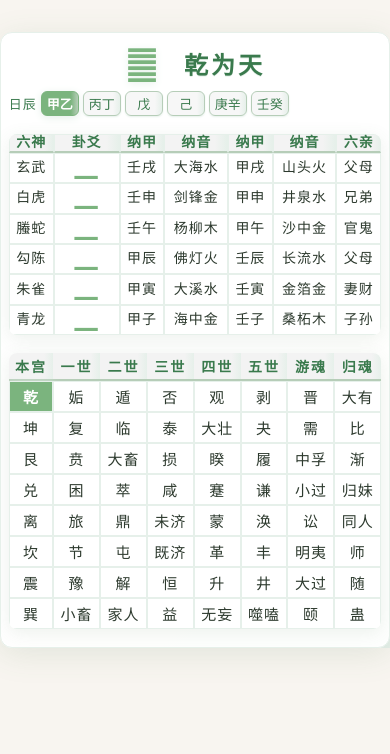
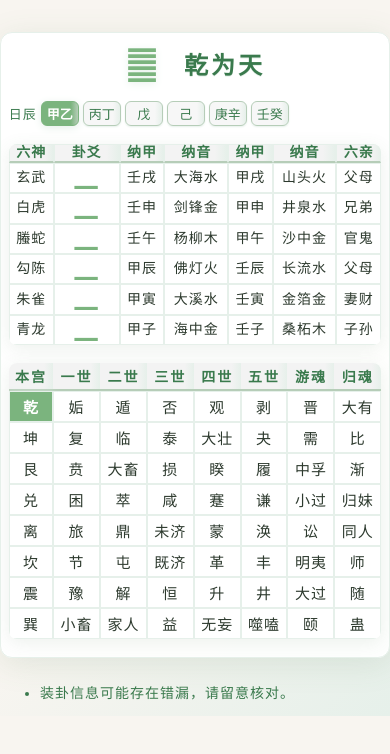
Before and after one commit to linr4/linr4.github.io, a plain HTML site: page y/zg.html in a window 390 px wide. Drawn offline with Linux system fonts and the light colour scheme.

Commit message:
Add files via upload

```diff
--- a/y/hg.json
+++ b/y/hg.json
@@ -679,8 +679,8 @@
       {"位置": "上爻", "纳甲": ["辛卯"], "六亲": "父母", "阴阳": 1},
       {"位置": "五爻", "纳甲": ["辛巳"], "六亲": "兄弟", "阴阳": 1},
       {"位置": "四爻", "纳甲": ["辛未"], "六亲": "子孙", "阴阳": 0},
-      {"位置": "三爻", "纳甲": ["戊午"], "六亲": "子孙", "阴阳": 0},
-      {"位置": "二爻", "纳甲": ["戊辰"], "六亲": "兄弟", "阴阳": 1},
+      {"位置": "三爻", "纳甲": ["戊午"], "六亲": "兄弟", "阴阳": 0},
+      {"位置": "二爻", "纳甲": ["戊辰"], "六亲": "子孙", "阴阳": 1},
       {"位置": "初爻", "纳甲": ["戊寅"], "六亲": "父母", "阴阳": 0}
     ]
   },
--- a/y/zg.html
+++ b/y/zg.html
@@ -3,7 +3,7 @@
 
 <head>
     <meta charset="UTF-8">
-    <title>六十四卦装卦</title>
+    <title>装卦信息</title>
     <meta name="viewport" content="width=device-width, initial-scale=1.0">
     <style>
         body {
@@ -200,6 +200,12 @@
             background: #e6f0ea;
         }
 
+        .info {
+            margin-top: 24px;
+            font-size: 14px;
+            color: #3a7a4d;
+        }
+
         @media (max-width: 600px) {
             body {
                 font-family: "FangSong", "SimSun", "STKaiti",  "KaiTi", serif;
@@ -242,6 +248,7 @@
             }
 
             .ri-gan-row {
+                margin: 10px;
                 font-size: 13px;
                 gap: 4px;
                 margin-bottom: 0;
@@ -304,6 +311,12 @@
             <tbody id="gua-tbody"></tbody>
         </table>
         <table class="gua-list-table" id="gua-list-table"></table>
+
+    </div>
+    <div class="info">
+        <ul>
+            <li>装卦信息可能存在错漏，请留意核对。</li>
+        </ul>
     </div>
     <script>
         // 六神顺序规则
```
